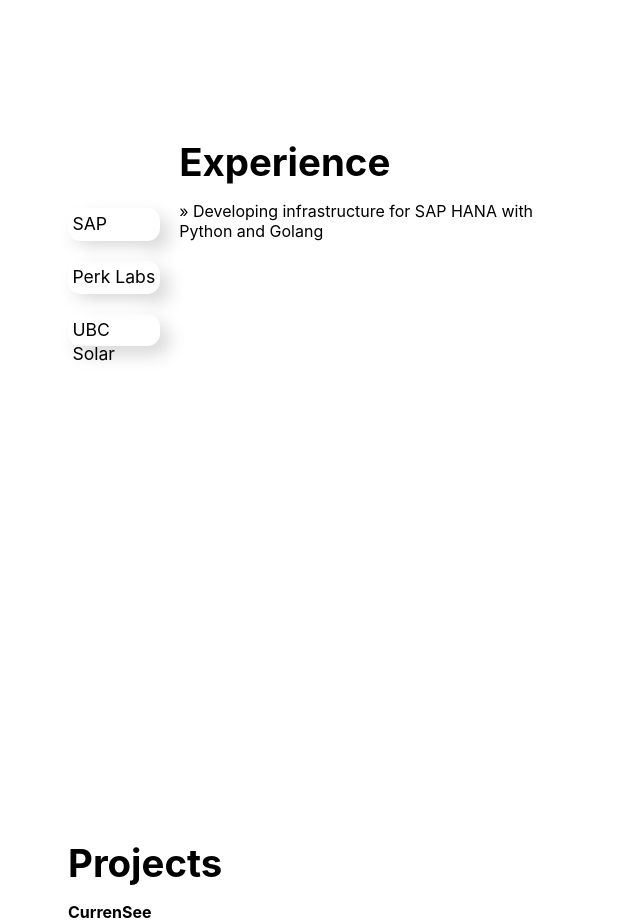
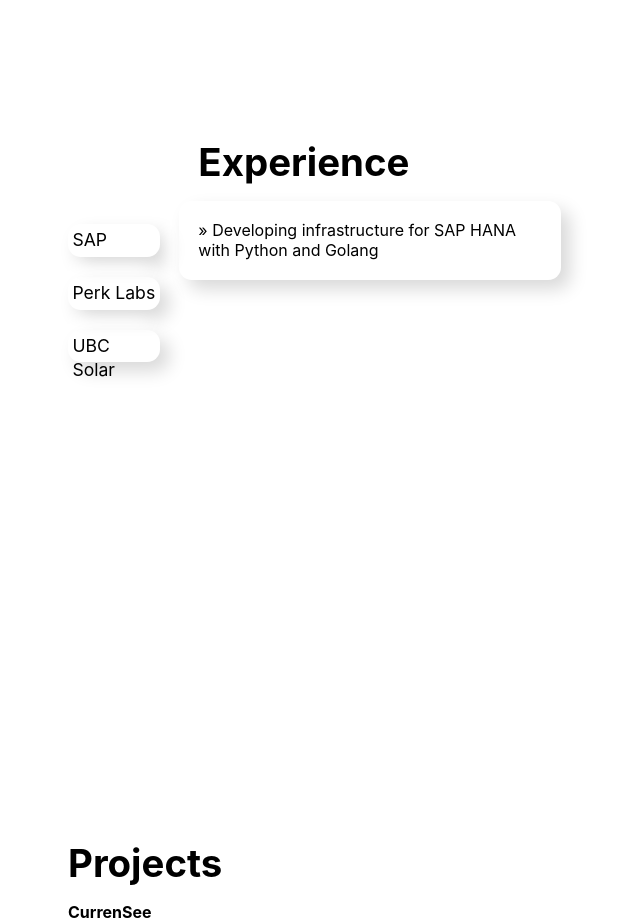
Before and after one commit to mpchow/personalWebsite_V2, a React (Create React App) app: page / in a window 1280 px wide. Shown: the part 1720-2644 px from the top of the page, without its empty margins (316-956 px from the left). Built offline with nearby package versions, Linux system fonts and the light colour scheme.

Commit message:
Changed shadow

```diff
--- a/src/components/Experience/experience.css
+++ b/src/components/Experience/experience.css
@@ -30,7 +30,7 @@
 }
 
 .experience-titles {
-   top: 41vh;
+   top: 43vh;
    position: relative;
 }
 
@@ -44,3 +44,14 @@
    position: relative;
    padding: 1.5vw;
 }
+
+.experience-description h1 {
+   padding-left: 1.5vw;
+}
+
+.experience-text {
+   box-shadow:  9px 9px 18px #d9d9d9,
+   -9px -9px 18px #ffffff;
+   border-radius: 1vw;
+   padding: 1.5vw
+}
```
